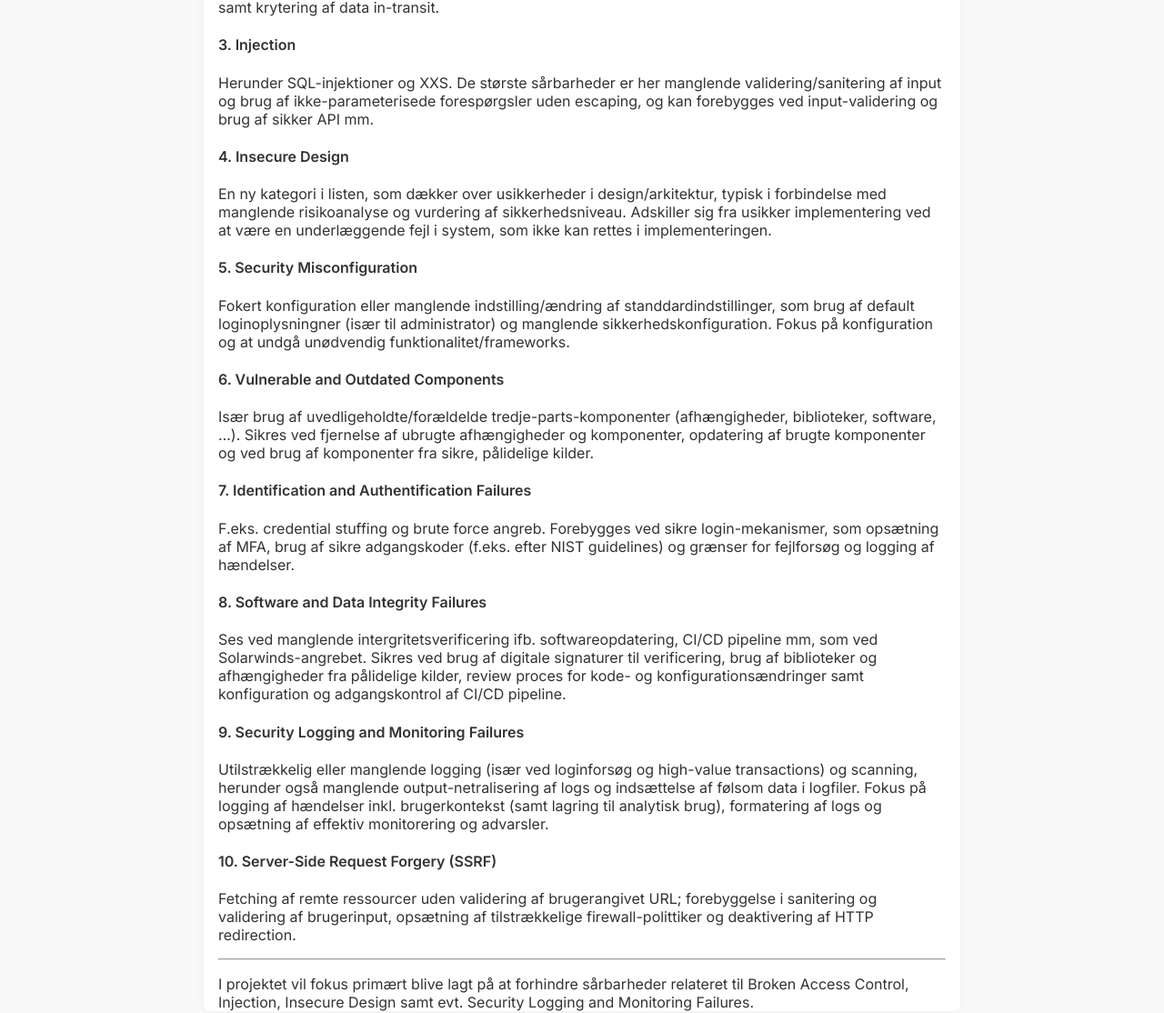
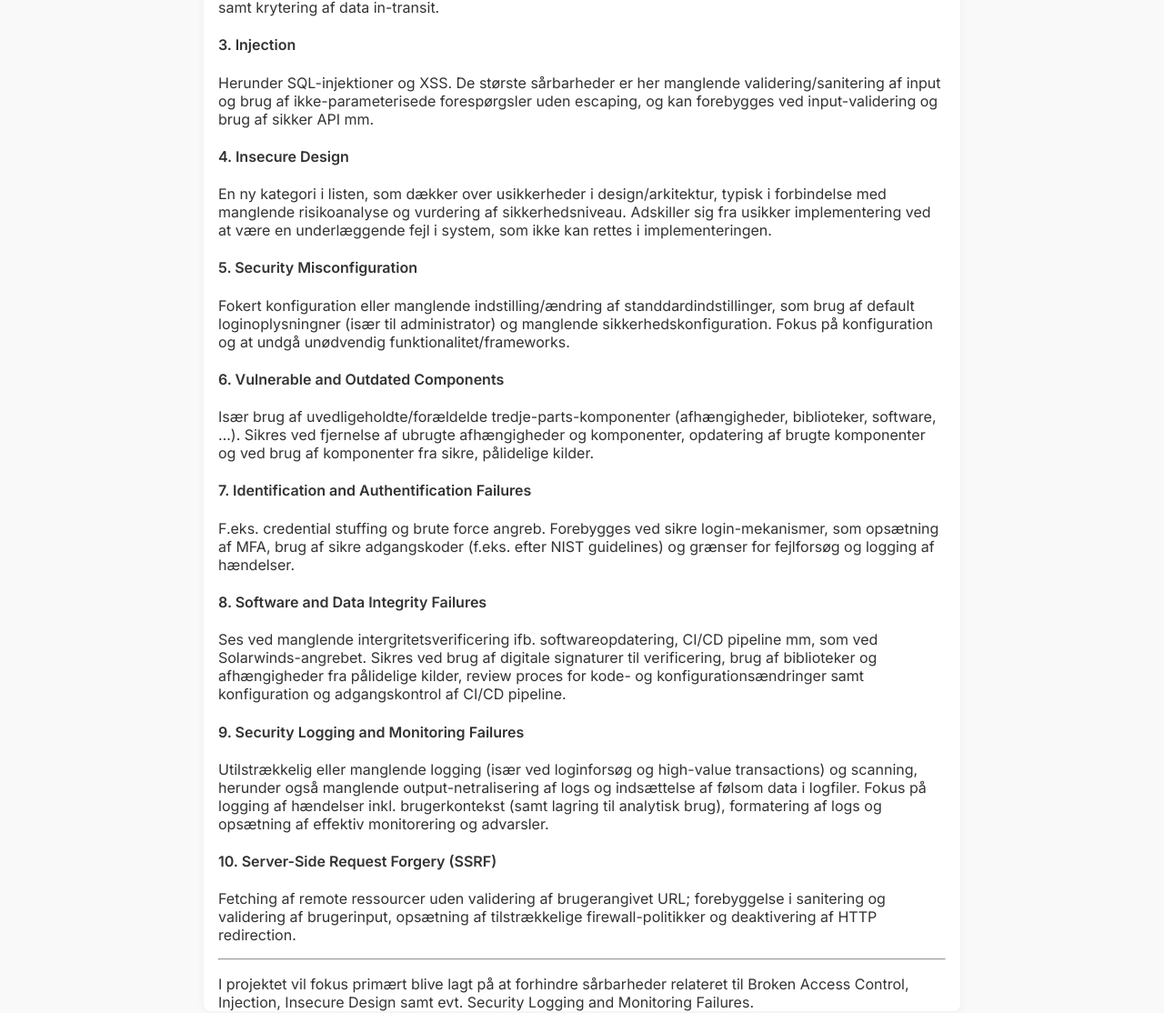
Before and after one commit to lika62310/lika62310.github.io, a Jekyll site: the page built from _posts/2025-10-06-owasp.md, in a window 1280 px wide. Shown: the part 455-1569 px from the top of the page at 91% size. Built offline with Jekyll 4.4.1, drawn with Linux system fonts in a browser that asks for light colours.

Commit message:
Update 2025-10-06-owasp.md

```diff
--- a/_posts/2025-10-06-owasp.md
+++ b/_posts/2025-10-06-owasp.md
@@ -9,7 +9,7 @@ Typisk uautoriseret adgang til visning, ændring eller sletning af data samt til
 #### 2. Cryptographic Failures
 Vedrører beskyttelse af data in-transit og at-rest, især ifb. personfølsom data, kodeord og betalingsoplysninger. Typiske sårbarheder kan være brug af hard-codede adgangskoder, transmittering af data i clear text, brug af svage eller forældede kryptografiske algoritmer, manglende kryptering og udnyttelse af kryptografiske fejlbeskeder. Forebyggelse består af identificering af såbar data, ikke at gemme sårbar data unødvendigt, brug af stærke og opdaterede krypteringsalgoritmer og protokoller, samt krytering af data in-transit.
 #### 3. Injection
-Herunder SQL-injektioner og XXS. De største sårbarheder er her manglende validering/sanitering af input og brug af ikke-parameterisede forespørgsler uden escaping, og kan forebygges ved input-validering og brug af sikker API mm.
+Herunder SQL-injektioner og XSS. De største sårbarheder er her manglende validering/sanitering af input og brug af ikke-parameterisede forespørgsler uden escaping, og kan forebygges ved input-validering og brug af sikker API mm.
 #### 4. Insecure Design
 En ny kategori i listen, som dækker over usikkerheder i design/arkitektur, typisk i forbindelse med manglende risikoanalyse og vurdering af sikkerhedsniveau. Adskiller sig fra usikker implementering ved at være en underlæggende fejl i system, som ikke kan rettes i implementeringen.
 #### 5. Security Misconfiguration
@@ -23,7 +23,7 @@ Ses ved manglende intergritetsverificering ifb. softwareopdatering, CI/CD pipeli
 #### 9. Security Logging and Monitoring Failures
 Utilstrækkelig eller manglende logging (især ved loginforsøg og high-value transactions) og scanning, herunder også manglende output-netralisering af logs og indsættelse af følsom data i logfiler. Fokus på logging af hændelser inkl. brugerkontekst (samt lagring til analytisk brug), formatering af logs og opsætning af effektiv monitorering og advarsler.
 #### 10. Server-Side Request Forgery (SSRF)
-Fetching af remte ressourcer uden validering af brugerangivet URL; forebyggelse i sanitering og validering af brugerinput, opsætning af tilstrækkelige firewall-polittiker og deaktivering af HTTP redirection.
+Fetching af remote ressourcer uden validering af brugerangivet URL; forebyggelse i sanitering og validering af brugerinput, opsætning af tilstrækkelige firewall-politikker og deaktivering af HTTP redirection.
 
 ---
 
```
